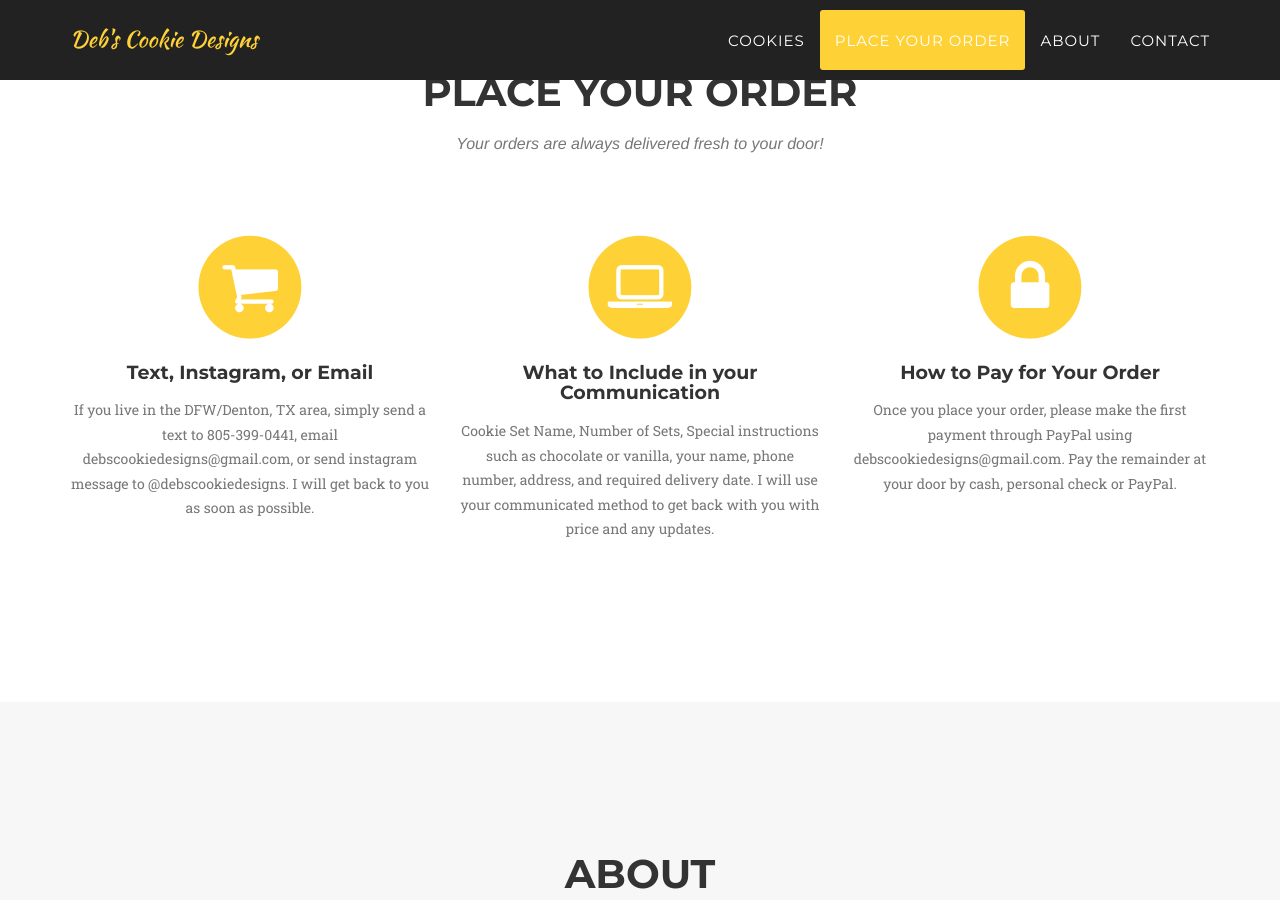
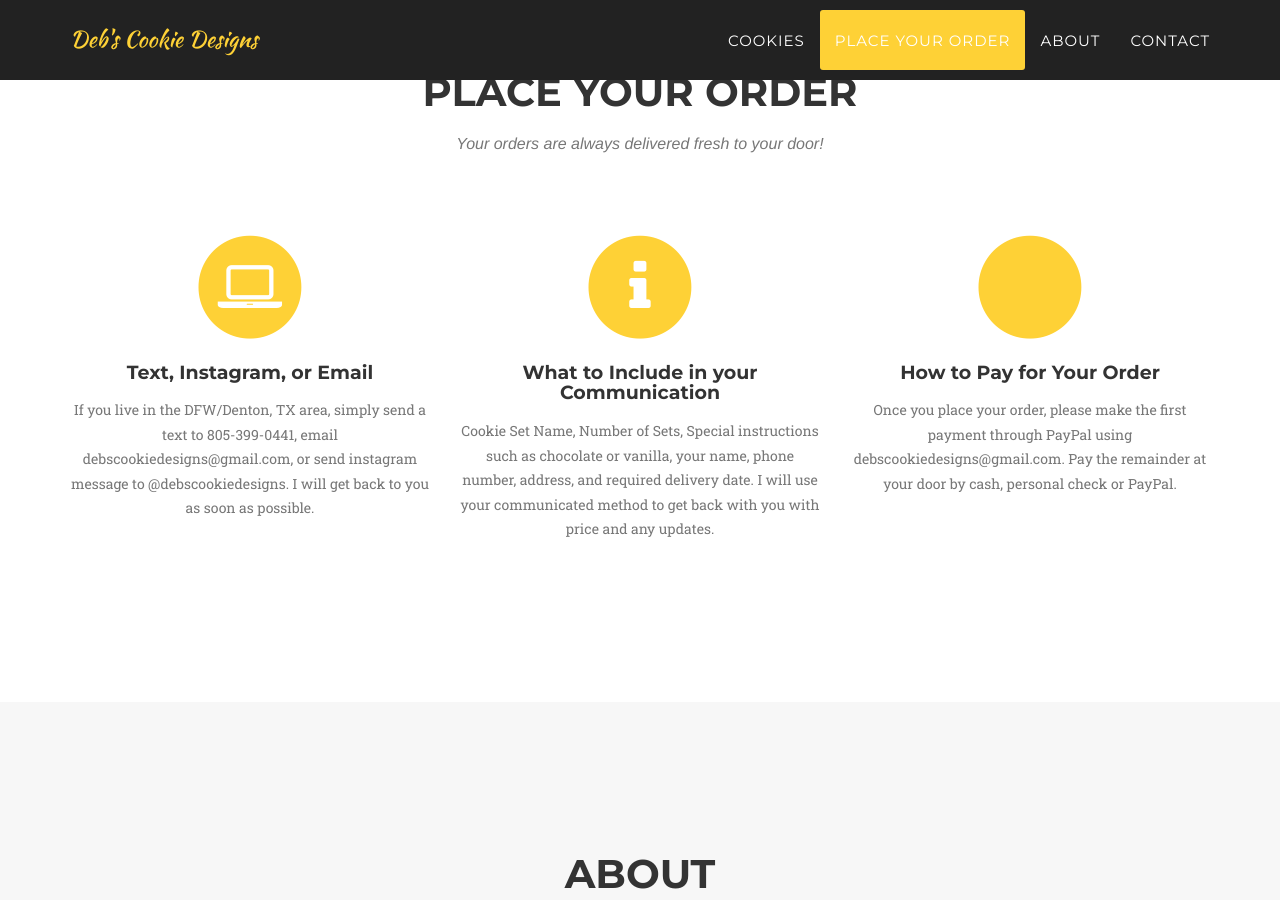
Before and after one commit to DEB72/Cookie, a Jekyll site: the page built from index.html, in a window 1280 px wide and 900 px high, scrolled down 2762 px. Built offline with Jekyll 4.4.1, drawn with Linux system fonts in a browser that asks for light colours; some web fonts are replaced.

Commit message:
Update services.html

```diff
--- a/_includes/services.html
+++ b/_includes/services.html
@@ -11,7 +11,7 @@
                 <div class="col-md-4">
                     <span class="fa-stack fa-4x">
                         <i class="fa fa-circle fa-stack-2x text-primary"></i>
-                        <i class="fa fa-shopping-cart fa-stack-1x fa-inverse"></i>
+                        <i class="fa fa-laptop fa-stack-1x fa-inverse"></i>
                     </span>
                     <h4 class="service-heading">Text, Instagram, or Email</h4>
                     <p class="text-muted">If you live in the DFW/Denton, TX area, simply send a text to 805-399-0441, email debscookiedesigns@gmail.com, or send instagram message to @debscookiedesigns.  I will get back to you as soon as possible.</p>
@@ -19,7 +19,7 @@
                 <div class="col-md-4">
                     <span class="fa-stack fa-4x">
                         <i class="fa fa-circle fa-stack-2x text-primary"></i>
-                        <i class="fa fa-laptop fa-stack-1x fa-inverse"></i>
+                        <i class="fa fa-info fa-stack-1x fa-inverse"></i>
                     </span>
                     <h4 class="service-heading">What to Include in your Communication</h4>
                     <p class="text-muted">Cookie Set Name, Number of Sets, Special instructions such as chocolate or vanilla, your name, phone number, address, and required delivery date. I will use your communicated method to get back with you with price and any updates.</p>
@@ -27,7 +27,7 @@
                 <div class="col-md-4">
                     <span class="fa-stack fa-4x">
                         <i class="fa fa-circle fa-stack-2x text-primary"></i>
-                        <i class="fa fa-lock fa-stack-1x fa-inverse"></i>
+                        <i class="fa fa-dollar-sign fa-stack-1x fa-inverse"></i>
                     </span>
                     <h4 class="service-heading">How to Pay for Your Order</h4>
                     <p class="text-muted">Once you place your order, please make the first payment through PayPal using debscookiedesigns@gmail.com.  Pay the remainder at your door by cash, personal check or PayPal.</p>
```
